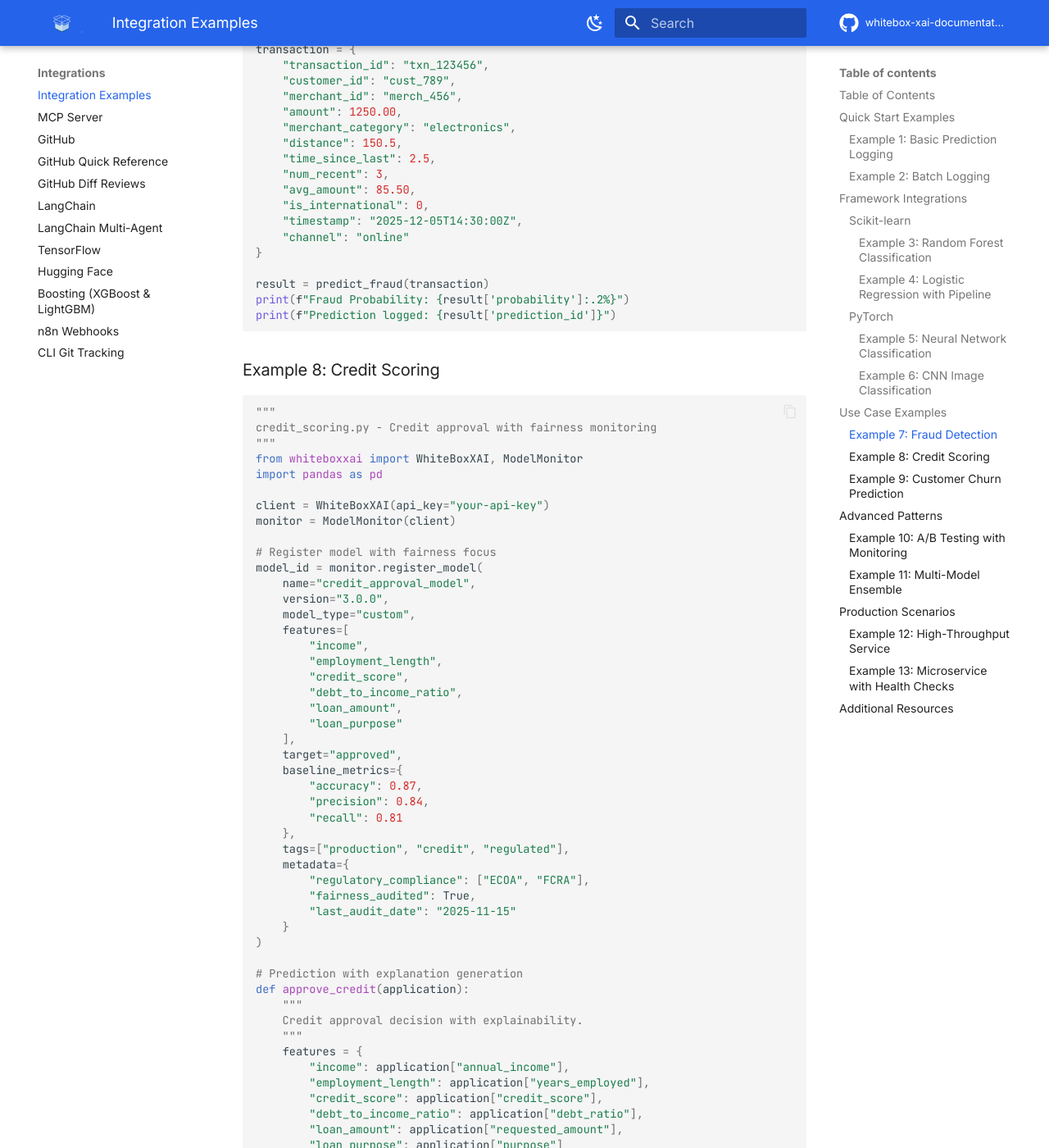
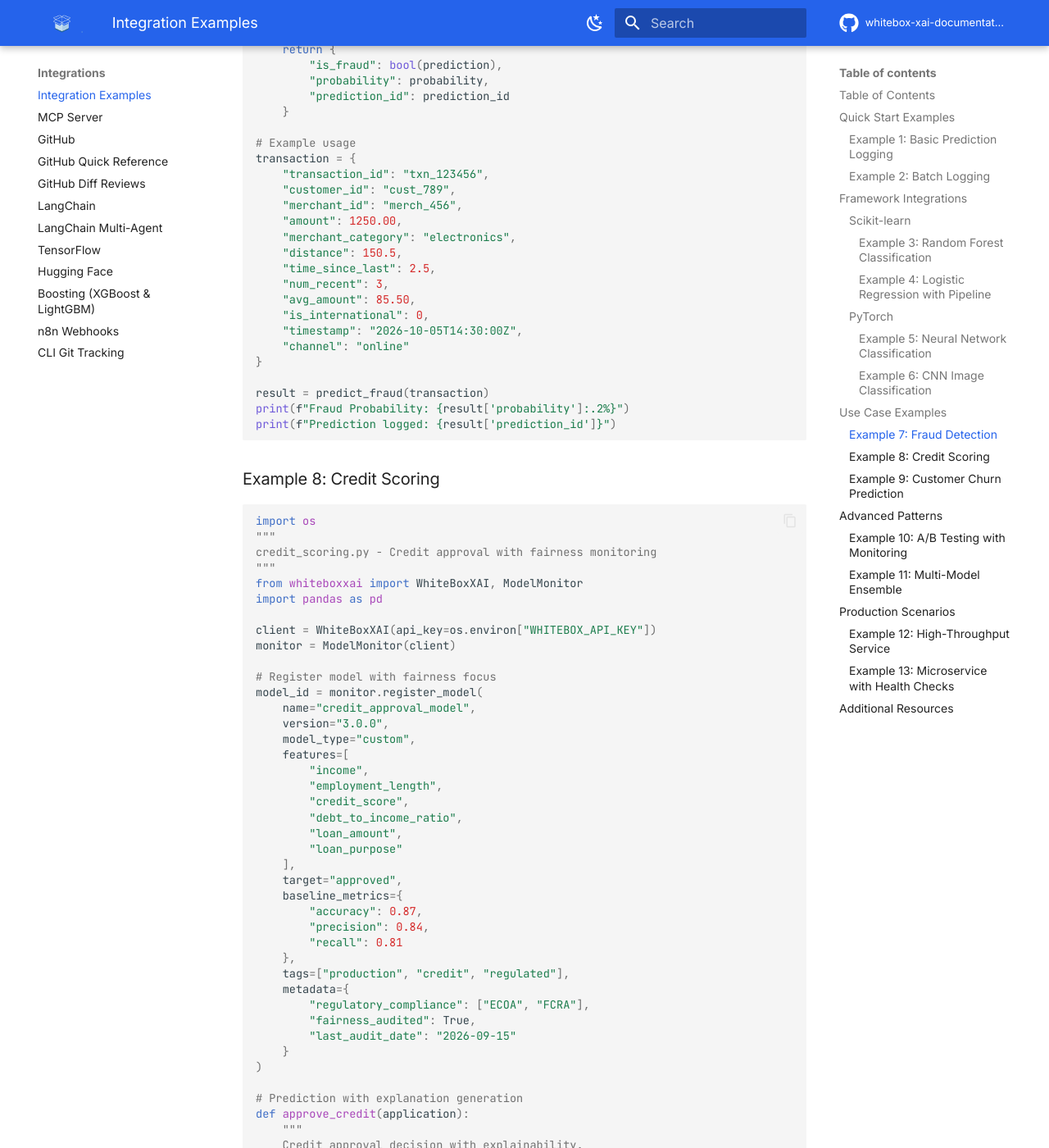
Before and after one commit to AgentaFlow/whitebox-xai-documentation, an MkDocs documentation site: the page built from docs/integrations/examples.md, in a window 1280 px wide and 1400 px high, scrolled down 10260 px. Shown: the whole window at 82% size. Built offline with MkDocs 1.6.1 and Material for MkDocs 9.7.7, drawn with Linux system fonts in a browser that asks for light colours; comment, search, counter and statistics services are not loaded; some of the changed text lies outside the part shown.

Commit message:
docs: fix remaining env var names, sample keys, dates and dead links
Co-Authored-By: Claude Opus 5.5 <noreply@anthropic.com>

````diff
--- a/docs/integrations/examples.md
+++ b/docs/integrations/examples.md
@@ -25,6 +25,7 @@ where a snippet uses `feature_names`, set it to your model's input feature names
 ### Example 1: Basic Prediction Logging
 
 ```python
+import os
 """
 basic_logging.py - Simplest WhiteBoxXAI integration
 """
@@ -32,7 +33,7 @@ from whiteboxxai import WhiteBoxXAI
 import numpy as np
 
 # Initialize client
-client = WhiteBoxXAI(api_key="your-api-key")
+client = WhiteBoxXAI(api_key=os.environ["WHITEBOX_API_KEY"])
 
 # Register model
 model_id = client.models.register(
@@ -75,6 +76,7 @@ print("✓ All predictions logged successfully!")
 ### Example 2: Batch Logging
 
 ```python
+import os
 """
 batch_logging.py - Efficient batch prediction logging
 """
@@ -82,7 +84,7 @@ from whiteboxxai import WhiteBoxXAI
 import pandas as pd
 import numpy as np
 
-client = WhiteBoxXAI(api_key="your-api-key")
+client = WhiteBoxXAI(api_key=os.environ["WHITEBOX_API_KEY"])
 model_id = "your-model-id"
 
 # Simulate batch predictions
@@ -125,6 +127,7 @@ print(f"First prediction ID: {prediction_ids[0]}")
 #### Example 3: Random Forest Classification
 
 ```python
+import os
 """
 sklearn_random_forest.py - Monitor Random Forest classifier
 """
@@ -168,7 +171,7 @@ baseline_metrics = {
 print(f"Baseline Accuracy: {baseline_metrics['accuracy']:.3f}")
 
 # Setup monitoring
-client = WhiteBoxXAI(api_key="your-api-key")
+client = WhiteBoxXAI(api_key=os.environ["WHITEBOX_API_KEY"])
 monitor = SklearnMonitor(client, model=model)
 
 # Register model with baseline
@@ -199,6 +202,7 @@ print(f"✓ Logged {len(predictions)} predictions automatically")
 #### Example 4: Logistic Regression with Pipeline
 
 ```python
+import os
 """
 sklearn_pipeline.py - Monitor sklearn pipeline
 """
@@ -226,7 +230,7 @@ print("Training pipeline...")
 pipeline.fit(X_train, y_train)
 
 # Setup monitoring
-client = WhiteBoxXAI(api_key="your-api-key")
+client = WhiteBoxXAI(api_key=os.environ["WHITEBOX_API_KEY"])
 monitor = SklearnMonitor(client, model=pipeline)
 
 # Register - monitor automatically handles pipeline
@@ -254,6 +258,7 @@ print(f"✓ Logged {len(predictions)} predictions from pipeline")
 #### Example 5: Neural Network Classification
 
 ```python
+import os
 """
 pytorch_nn.py - Monitor PyTorch neural network
 """
@@ -315,7 +320,7 @@ for epoch in range(10):
 print("✓ Training complete")
 
 # Setup monitoring
-client = WhiteBoxXAI(api_key="your-api-key")
+client = WhiteBoxXAI(api_key=os.environ["WHITEBOX_API_KEY"])
 monitor = TorchMonitor(client, model=model, device="cpu")
 
 # Register model
@@ -346,6 +351,7 @@ print(f"✓ Logged {len(predictions)} predictions")
 #### Example 6: CNN Image Classification
 
 ```python
+import os
 """
 pytorch_cnn.py - Monitor CNN for image classification
 """
@@ -387,7 +393,7 @@ model.load_state_dict(torch.load("mnist_cnn.pth", weights_only=True))
 model.eval()
 
 # Setup monitoring
-client = WhiteBoxXAI(api_key="your-api-key")
+client = WhiteBoxXAI(api_key=os.environ["WHITEBOX_API_KEY"])
 monitor = TorchMonitor(client, model=model, device="cpu")
 
 # Register
@@ -429,6 +435,7 @@ print("✓ Logged batch predictions")
 ### Example 7: Fraud Detection
 
 ```python
+import os
 """
 fraud_detection.py - Real-world fraud detection monitoring
 """
@@ -440,7 +447,7 @@ import joblib
 model = joblib.load("fraud_model.pkl")
 
 # Initialize monitoring
-client = WhiteBoxXAI(api_key="your-api-key")
+client = WhiteBoxXAI(api_key=os.environ["WHITEBOX_API_KEY"])
 monitor = ModelMonitor(client)
 
 # Register with detailed metadata
@@ -536,7 +543,7 @@ transaction = {
     "num_recent": 3,
     "avg_amount": 85.50,
     "is_international": 0,
-    "timestamp": "2025-12-05T14:30:00Z",
+    "timestamp": "2026-10-05T14:30:00Z",
     "channel": "online"
 }
 
@@ -548,13 +555,14 @@ print(f"Prediction logged: {result['prediction_id']}")
 ### Example 8: Credit Scoring
 
 ```python
+import os
 """
 credit_scoring.py - Credit approval with fairness monitoring
 """
 from whiteboxxai import WhiteBoxXAI, ModelMonitor
 import pandas as pd
 
-client = WhiteBoxXAI(api_key="your-api-key")
+client = WhiteBoxXAI(api_key=os.environ["WHITEBOX_API_KEY"])
 monitor = ModelMonitor(client)
 
 # Register model with fairness focus
@@ -580,7 +588,7 @@ model_id = monitor.register_model(
     metadata={
         "regulatory_compliance": ["ECOA", "FCRA"],
         "fairness_audited": True,
-        "last_audit_date": "2025-11-15"
+        "last_audit_date": "2026-09-15"
     }
 )
 
@@ -651,6 +659,7 @@ if result['explanation']:
 ### Example 9: Customer Churn Prediction
 
 ```python
+import os
 """
 churn_prediction.py - Customer churn with drift monitoring
 """
@@ -658,7 +667,7 @@ from whiteboxxai import WhiteBoxXAI, ModelMonitor
 import pandas as pd
 import numpy as np
 
-client = WhiteBoxXAI(api_key="your-api-key")
+client = WhiteBoxXAI(api_key=os.environ["WHITEBOX_API_KEY"])
 monitor = ModelMonitor(client)
 
 # Register model
@@ -744,13 +753,14 @@ def predict_churn(customer_data):
 ### Example 10: A/B Testing with Monitoring
 
 ```python
+import os
 """
 ab_testing.py - Monitor A/B test variants
 """
 from whiteboxxai import WhiteBoxXAI, ModelMonitor
 import random
 
-client = WhiteBoxXAI(api_key="your-api-key")
+client = WhiteBoxXAI(api_key=os.environ["WHITEBOX_API_KEY"])
 
 # Register both model variants
 monitor_a = ModelMonitor(client)
@@ -843,13 +853,14 @@ def compare_variants():
 ### Example 11: Multi-Model Ensemble
 
 ```python
+import os
 """
 ensemble_monitoring.py - Monitor ensemble of models
 """
 from whiteboxxai import WhiteBoxXAI, ModelMonitor
 import numpy as np
 
-client = WhiteBoxXAI(api_key="your-api-key")
+client = WhiteBoxXAI(api_key=os.environ["WHITEBOX_API_KEY"])
 
 # Register ensemble components
 monitors = {}
@@ -924,6 +935,7 @@ def ensemble_predict(features):
 ### Example 12: High-Throughput Service
 
 ```python
+import os
 """
 high_throughput.py - Production service with streaming
 """
@@ -1002,7 +1014,7 @@ class ProductionMLService:
 # Usage
 service = ProductionMLService(
     model=trained_model,
-    api_key="your-api-key",
+    api_key=os.environ["WHITEBOX_API_KEY"],
     model_id="your-model-id"
 )
 
@@ -1016,6 +1028,7 @@ for i in range(10000):
 ### Example 13: Microservice with Health Checks
 
 ```python
+import os
 """
 microservice.py - Flask microservice with monitoring
 """
@@ -1029,7 +1042,7 @@ app = Flask(__name__)
 model = joblib.load("model.pkl")
 
 # Setup monitoring
-client = WhiteBoxXAI(api_key="your-api-key")
+client = WhiteBoxXAI(api_key=os.environ["WHITEBOX_API_KEY"])
 monitor = ModelMonitor(client, model_id="your-model-id")
 
 @app.route("/predict", methods=["POST"])
@@ -1105,7 +1118,3 @@ if __name__ == "__main__":
 - **API reference:** [REST API](../sdk/api-reference.md)
 - **More examples:** [public SDK repository](https://github.com/AgentaFlow/whitebox-python-sdk/tree/main/examples)
 - **Example Code:** `/examples` directory
-
----
-
-*Last Updated: December 5, 2025*
````
Also changed, not shown: docs/account/api-keys.md (+4 -2 lines), docs/integrations/cli-git-tracking.md (+1 -1 lines), docs/integrations/n8n-webhooks.md (+1 -1 lines), docs/user-guide/features.md (+1 -1 lines), docs/user-guide/governance.md (+1 -1 lines).
